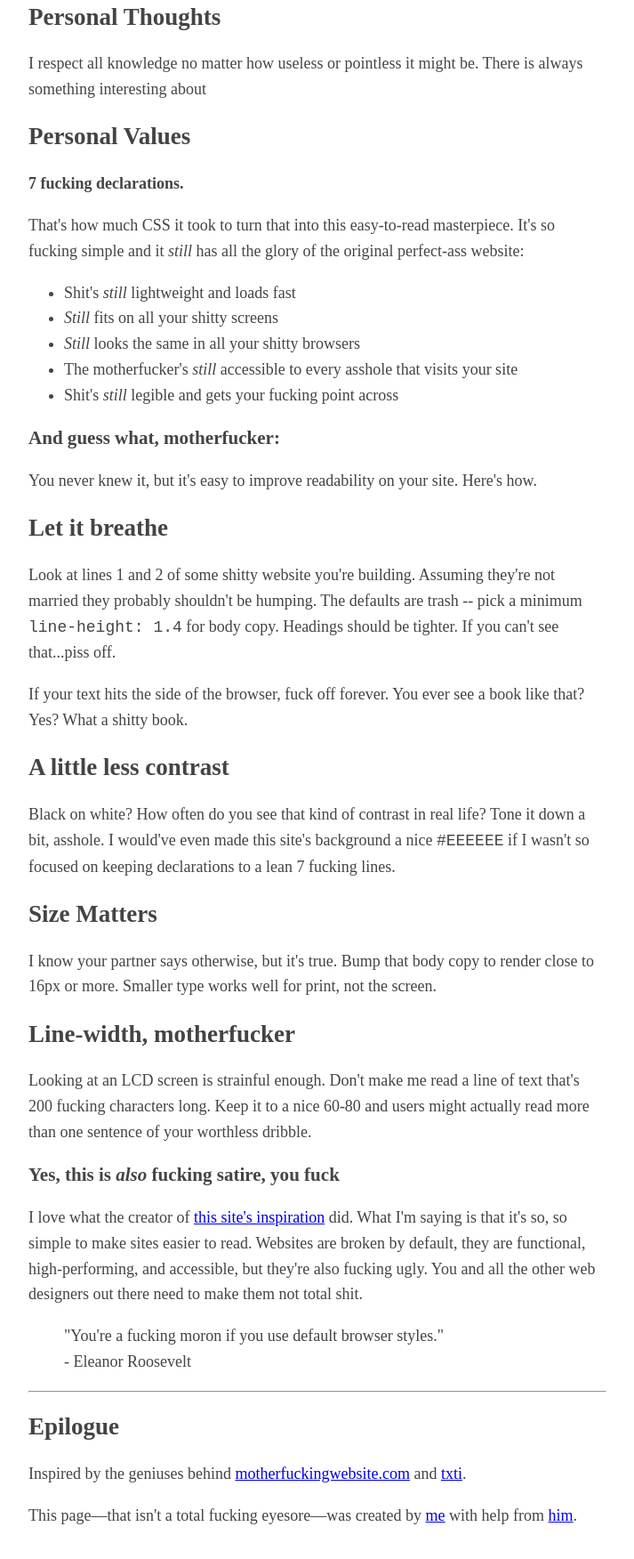
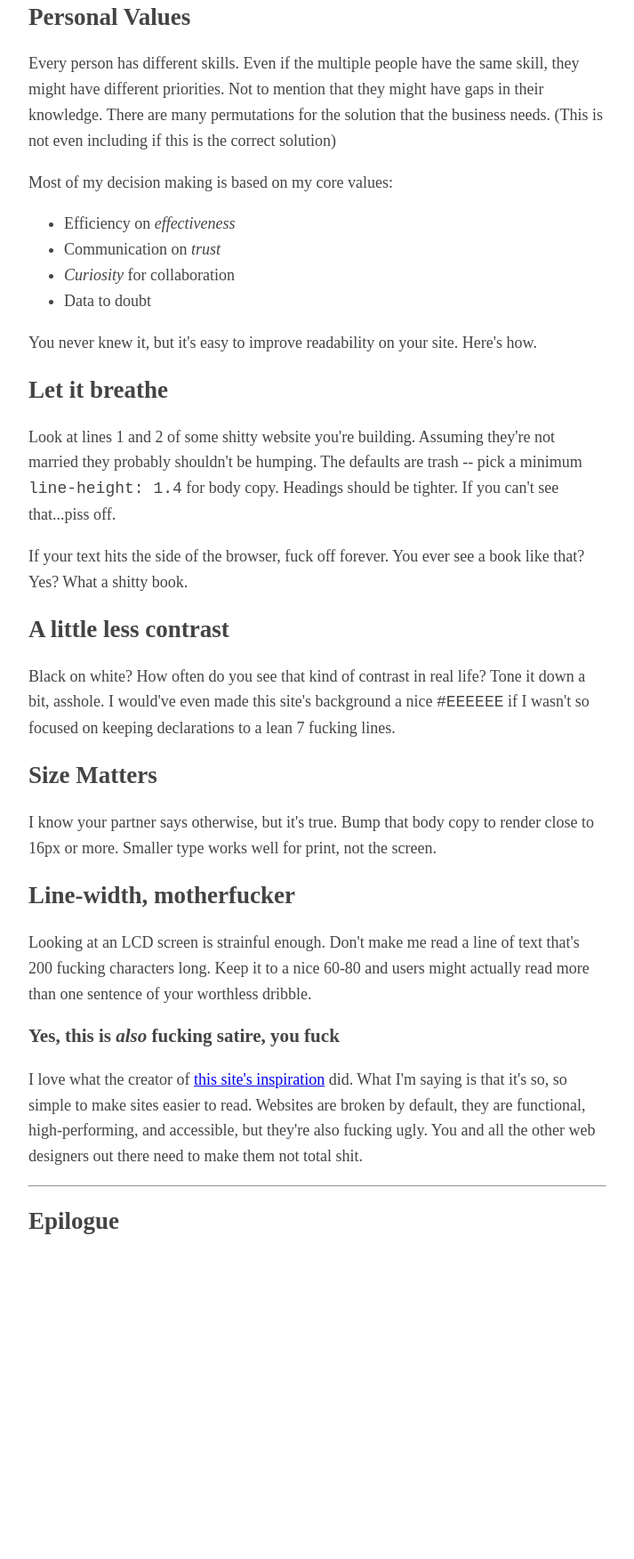
Before and after one commit to JeffR3/JeffR3.github.io, a plain HTML site: page index.html in a window 1280 px wide. Shown: the part 190-1942 px from the top of the page at 89% size, without its empty margins (283-996 px from the left). After the commit the page ends 1651 px from the top, so only its background shows below. Drawn offline with Linux system fonts and the light colour scheme.

Commit message:
Update index.html

```diff
--- a/index.html
+++ b/index.html
@@ -16,22 +16,27 @@
   <header><h1>Who am I?</h1>
   <aside>A description of me to better understand the value I bring</aside>
 </header>
-  <h2>Personal Thoughts</h2>
-  <p>I respect all knowledge no matter how useless or pointless it might be. There is always something interesting about </p>
   <h2>Personal Values</h2>
-  <p><strong>7 fucking declarations.</strong></p>
-  <p>That's how much CSS it took to turn that into this easy-to-read masterpiece. It's so fucking simple and it <em>still</em> has all the glory of the original perfect-ass website:</p>
-  <ul><li>Shit's <em>still</em> lightweight and loads fast</li><li><em>Still</em> fits on all your shitty screens</li><li><em>Still</em> looks the same in all your shitty browsers</li><li>The motherfucker's <em>still</em> accessible to every asshole that visits your site</li><li>Shit's <em>still</em> legible and gets your fucking point across</li></ul>
-  <h3>And guess what, motherfucker:</h3>
+  <p>Every person has different skills. Even if the multiple people have the same skill, they might have different priorities. Not to mention that they might have gaps in their knowledge. There are many permutations for the solution that the business needs. (This is not even including if this is the correct solution)</p>
+  <p>Most of my decision making is based on my core values:</p>
+  <ul><li>Efficiency on <em>effectiveness</em> </li>
+    <li>Communication on <em>trust</em> </li>
+    <li><em>Curiosity</em> for collaboration </li>
+    <li>Data to doubt</li>
+    </ul>
   <p>You never knew it, but it's easy to improve readability on your site. Here's how.</p>
   <h2>Let it breathe</h2>
-  <p>Look at lines 1 and 2 of some shitty website you're building. Assuming they're not married they probably shouldn't be humping. The defaults are trash -- pick a minimum <code>line-height: 1.4</code> for body copy. Headings should be tighter. If you can't see that...piss off.</p><p>If your text hits the side of the browser, fuck off forever. You ever see a book like that? Yes? What a shitty book.</p><h2>A little less contrast</h2><p>Black on white? How often do you see that kind of contrast in real life? Tone it down a bit, asshole. I would've even made this site's background a nice <code>#EEEEEE</code> if I wasn't so focused on keeping declarations to a lean 7 fucking lines.</p><h2>Size Matters</h2><p>I know your partner says otherwise, but it's true. Bump that body copy to render close to 16px or more. Smaller type works well for print, not the screen.</p><h2>Line-width, motherfucker</h2><p>Looking at an LCD screen is strainful enough. Don't make me read a line of text that's 200 fucking characters long. Keep it to a nice 60-80 and users might actually read more than one sentence of your worthless dribble.</p><h3>Yes, this is <em>also</em> fucking satire, you fuck</h3><p>I love what the creator of <a
-href="http://motherfuckingwebsite.com/">this site's inspiration</a> did. What I'm saying is that it's so, so simple to make sites easier to read. Websites are broken by default, they are functional, high-performing, and accessible, but they're also fucking ugly. You and all the other web designers out there need to make them not total shit.</p><blockquote>"You're a fucking moron if you use default browser styles."
-<br>
-- Eleanor Roosevelt</blockquote><hr><h2>Epilogue</h2><p>Inspired by the geniuses behind <a
-href="http://motherfuckingwebsite.com/">motherfuckingwebsite.com</a> and <a
-href="http://txti.es">txti</a>.</p><p>This page&mdash;that isn't a total fucking eyesore&mdash;was created by <a
-href="https://twitter.com/drew_mc">me</a> with help from <a
-href="https://twitter.com/gabehammersmith">him</a>. <script>(function(i,s,o,g,r,a,m){i['GoogleAnalyticsObject']=r;i[r]=i[r]||function(){(i[r].q=i[r].q||[]).push(arguments)},i[r].l=1*new Date();a=s.createElement(o),m=s.getElementsByTagName(o)[0];a.async=1;a.src=g;m.parentNode.insertBefore(a,m)})(window,document,'script','//www.google-analytics.com/analytics.js','ga');ga('create','UA-46163202-2','auto');ga('send','pageview');</script>
+  <p>Look at lines 1 and 2 of some shitty website you're building. Assuming they're not married they probably shouldn't be humping. The defaults are trash -- pick a minimum <code>line-height: 1.4</code> for body copy. Headings should be tighter. If you can't see that...piss off.</p>
+    <p>If your text hits the side of the browser, fuck off forever. You ever see a book like that? Yes? What a shitty book.</p>
+    <h2>A little less contrast</h2>
+    <p>Black on white? How often do you see that kind of contrast in real life? Tone it down a bit, asshole. I would've even made this site's background a nice <code>#EEEEEE</code> if I wasn't so focused on keeping declarations to a lean 7 fucking lines.</p>
+    <h2>Size Matters</h2>
+    <p>I know your partner says otherwise, but it's true. Bump that body copy to render close to 16px or more. Smaller type works well for print, not the screen.</p>
+    <h2>Line-width, motherfucker</h2>
+    <p>Looking at an LCD screen is strainful enough. Don't make me read a line of text that's 200 fucking characters long. Keep it to a nice 60-80 and users might actually read more than one sentence of your worthless dribble.</p>
+    <h3>Yes, this is <em>also</em> fucking satire, you fuck</h3>
+    <p>I love what the creator of <a
+href="http://motherfuckingwebsite.com/">this site's inspiration</a> did. What I'm saying is that it's so, so simple to make sites easier to read. Websites are broken by default, they are functional, high-performing, and accessible, but they're also fucking ugly. You and all the other web designers out there need to make them not total shit.</p>
+    <hr><h2>Epilogue</h2>
 </body>
 </html>
```
